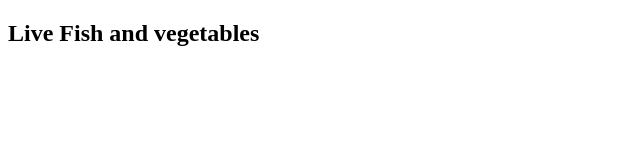
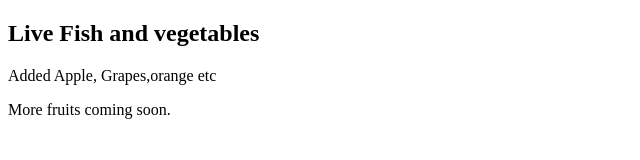
Before and after one commit to Sohad15470/green-grocery-mart, a plain HTML site: page index.html in a window 1280 px wide. Shown: the whole page, without its empty margins (0-640 px from the left). Drawn offline with Linux system fonts and the light colour scheme.

Commit message:
added fruits

```diff
--- a/index.html
+++ b/index.html
@@ -7,5 +7,8 @@
 </head>
 <body>
     <h2>Live Fish and vegetables</h2>
+    <p>Added Apple, Grapes,orange etc</p>
+    <p>More fruits coming soon.</p>
+
 </body>
 </html>
```
